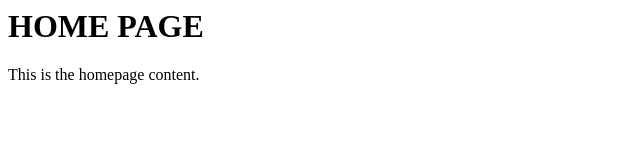
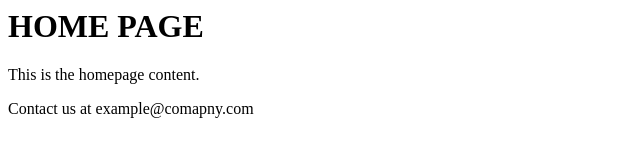
Before and after one commit to dalalAlHaffar/web_project, a plain HTML site: page index.html in a window 1280 px wide. Shown: the whole page, without its empty margins (0-640 px from the left). Drawn offline with Linux system fonts and the light colour scheme.

Commit message:
add footer with company email

```diff
--- a/index.html
+++ b/index.html
@@ -1,2 +1,3 @@
 <html><body><h1>HOME PAGE</h1></body></html>
 <p>This is the homepage content.</p>
+<footer>Contact us at example@comapny.com</footer>
```
